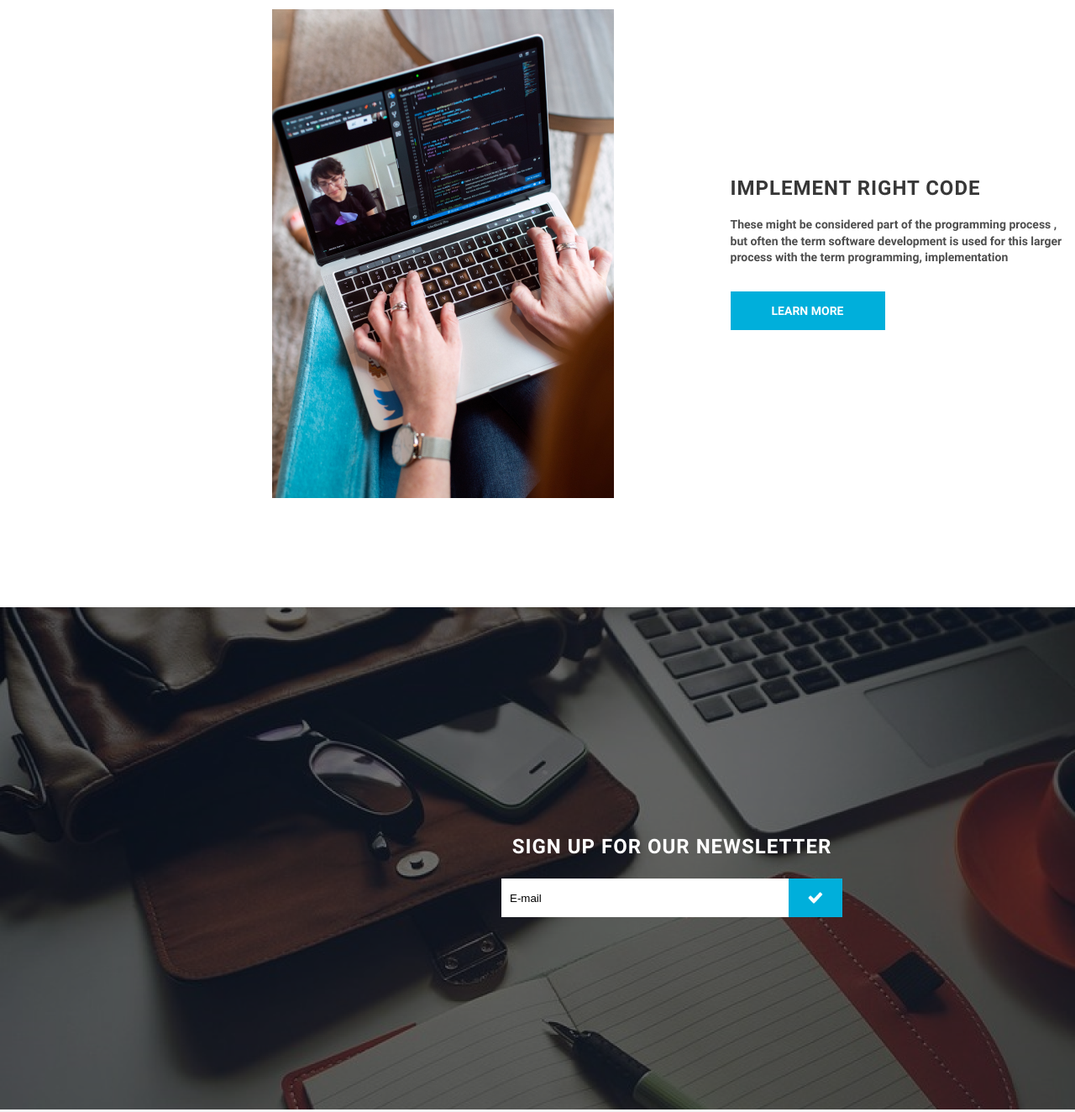
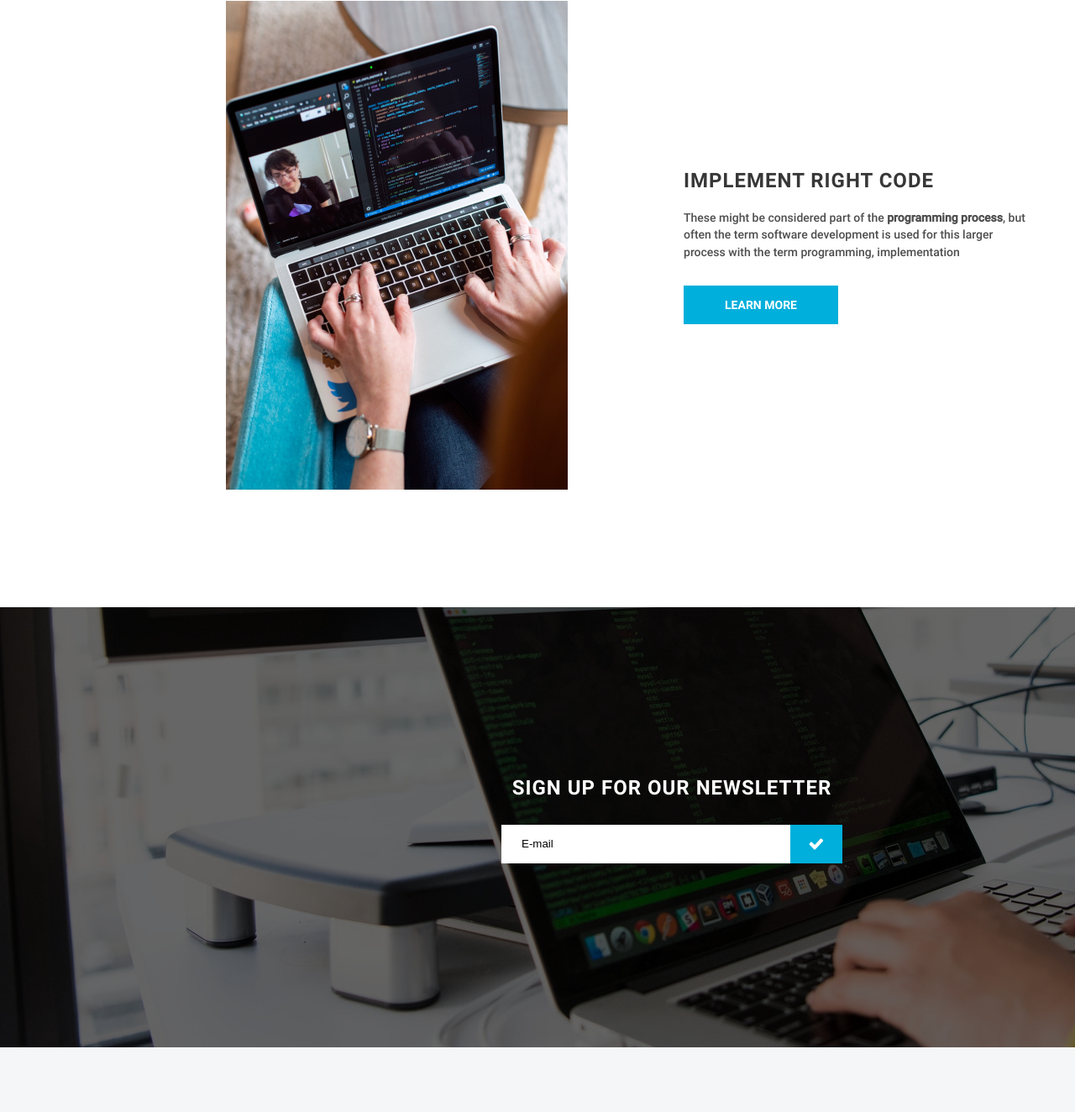
Before and after one commit to dosenk/webdev, a plain HTML site: page webdev/index.html in a window 1280 px wide. Shown: the part 2209-3533 px from the top of the page at 84% size. Drawn offline with Linux system fonts and the light colour scheme.

Commit message:
refactor: fixed margin in section subscribe

```diff
--- a/webdev/style.css
+++ b/webdev/style.css
@@ -405,21 +405,23 @@ main {
 
 .implement {
   height: 842px;
-  display: flex;
-  align-items: center;
-  justify-content: center;
 }
 
 .implement_foto {
+  float: left;
   width: 407px;
   height: 582px;
-  margin-right: 139px;
+  margin-left: 269px;
+  margin-top: 120px;
   background: url(/webdev/assets/images/implement_img.png);
 }
 
 .implement_info {
-  width: 407px;
-  height: 184px;
+  float: left;
+    width: 407px;
+    height: 190px;
+    margin-top: 320px;
+    margin-left: 138px;
 }
 
 .implement_info p {
@@ -439,16 +441,18 @@ main {
 }
 
 .implement_info__text {
+  font-family: Roboto-Medium;
   margin-top: 20px;
   margin-bottom: 30px;
   font-style: normal;
   font-weight: normal;
   font-size: 14px;
-  line-height: 140%;
+  line-height: 145%;
   color: #4e4e4e;
 }
 
 .implement_info_btn__button {
+  margin-top: 1px;
   color: #ffffff;
 }
 
@@ -460,16 +464,17 @@ main {
 /************************** subscribe ***********************/
 
 .subscribe {
-  height: 598px;
-  background: url(/webdev/assets/images/subscribe_img.png) no-repeat;
+  height: 524px;
+  background: url(/webdev/assets/images/subscribe.png) no-repeat;
   display: flex;
   justify-content: center;
   align-items: center;
+  background-position: top;
 }
 
 .subscribe_main {
   width: 406px;
-  height: 104px;
+  height: 171px;
 }
 
 .subscribe_main__info {
@@ -481,6 +486,7 @@ main {
   letter-spacing: 1px;
   text-transform: uppercase;
   color: #ffffff;
+  margin-bottom: 30px;
 }
 
 .subscribe_main__form {
@@ -498,7 +504,7 @@ main {
 .subscribe_main__form input:nth-child(1) {
   width: 340px;
   height: 100%;
-  padding-left: 10px;
+  padding-left: 24px;
 }
 
 .subscribe_main__form input:nth-child(2) {
@@ -511,11 +517,8 @@ main {
 }
 
 .subscribe_main__form input:nth-child(2):hover {
-  background-image: url(/webdev/assets/images/fa-check_hover.png);
   cursor: pointer;
-  background-color: #ffffff;
-  outline: 1px solid #00afdb;
-  outline-offset: -2px;
+  background-color: #009CC2;
 }
 
 /**************************** download ***************************/
```
Also changed, not shown: webdev/index.html (+1 -1 lines), webdev/assets/images/5.png (added), webdev/assets/images/subscribe.png (added).
